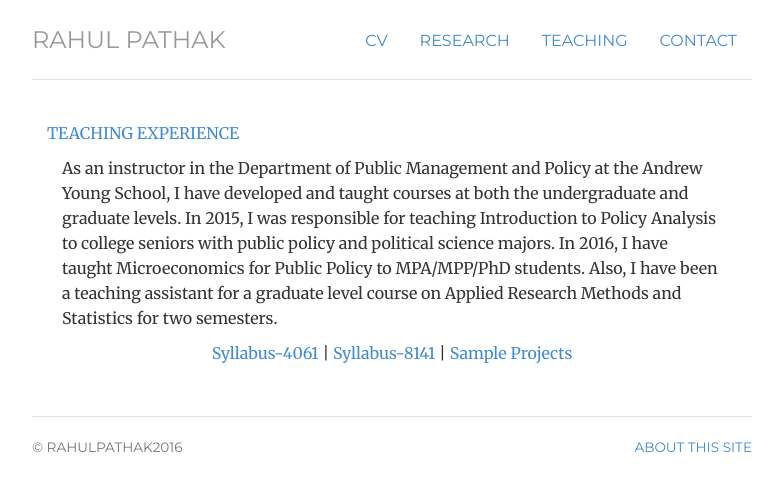
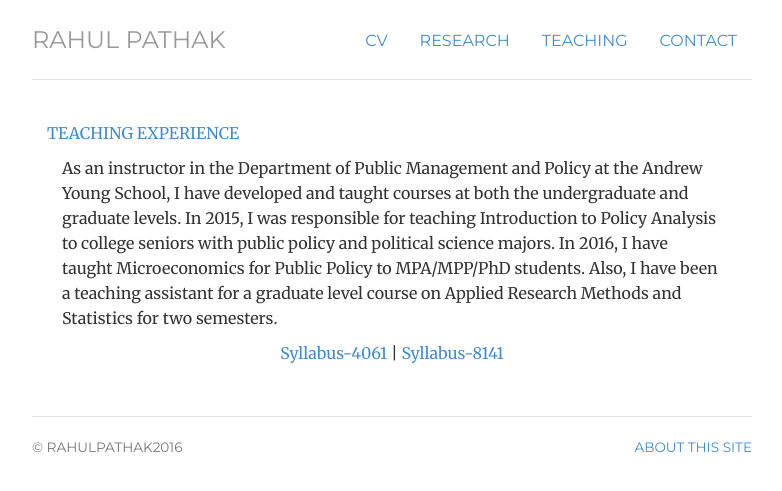
Before and after one commit to pathak-rahul/pathak-rahul.github.io, a Jekyll site: the page built from experience/index.html, in a window 1280 px wide. Shown: the top 491 px of the page, without its empty margins (248-1030 px from the left). Built offline with Jekyll 4.4.1, drawn with Linux system fonts in a browser that asks for light colours.

Commit message:
Update index.html

```diff
--- a/experience/index.html
+++ b/experience/index.html
@@ -18,7 +18,7 @@ title: experience
 	</div>
 
 
-<p class="text-center"> <a href="/files/4061.pdf"> Syllabus-4061</a> | <a href="/files/8141.pdf"> Syllabus-8141</a> | <a href="/projects"> Sample Projects</a>
+<p class="text-center"> <a href="/files/4061.pdf"> Syllabus-4061</a> | <a href="/files/8141.pdf"> Syllabus-8141</a> </a>
 
 
 
```
